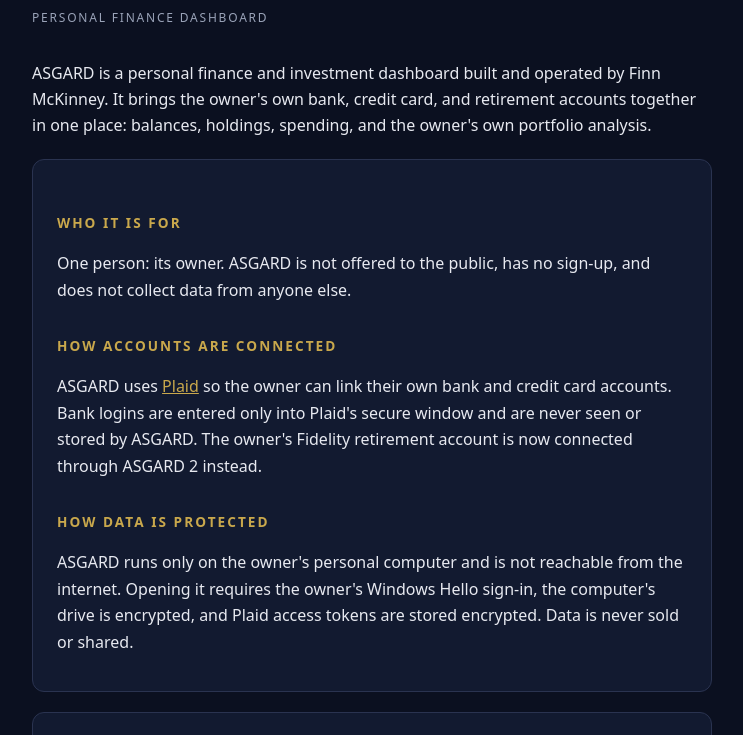
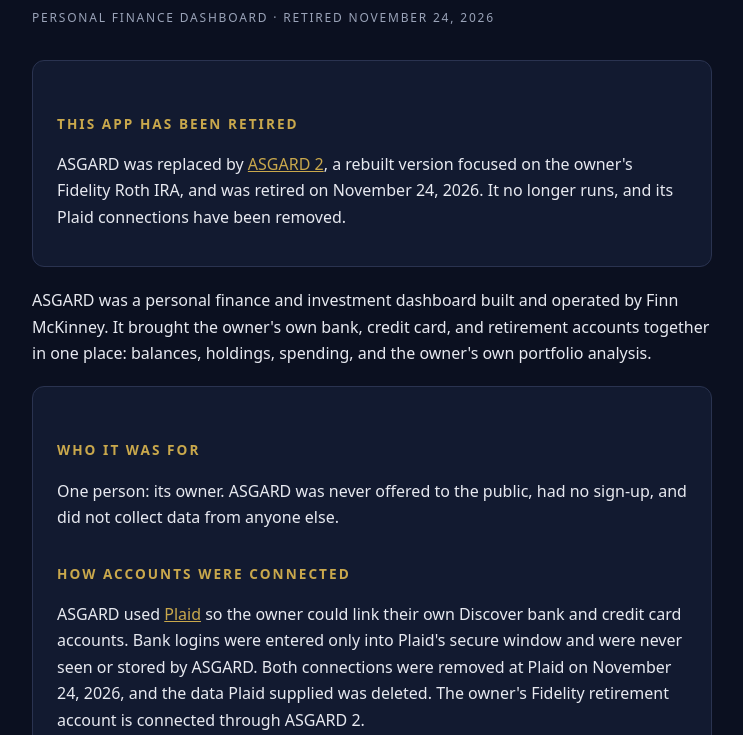
Before and after one commit to finnamckinney-max/finnamckinney-max.github.io, a plain HTML site: page index.html in a window 1280 px wide. Shown: the part 217-952 px from the top of the page, without its empty margins (268-1011 px from the left). Drawn offline with Linux system fonts and the light colour scheme.

Commit message:
ASGARD (v1) retired 2026-11-24: Plaid connections removed; pages now say so
Co-Authored-By: Claude Opus 5.5 <noreply@anthropic.com>

```diff
--- a/index.html
+++ b/index.html
@@ -14,32 +14,34 @@
 <main>
   <img class="logo" src="assets/asgard-logo-mountains-512.png" alt="ASGARD logo" width="96" height="96">
   <h1>ASGARD</h1>
-  <div class="tag">Personal finance dashboard</div>
+  <div class="tag">Personal finance dashboard · Retired November 24, 2026</div>
 
-  <p>ASGARD is a personal finance and investment dashboard built and operated by Finn McKinney.
-  It brings the owner's own bank, credit card, and retirement accounts together in one place:
+  <div class="card">
+    <h2>This app has been retired</h2>
+    <p>ASGARD was replaced by <a href="asgard2/">ASGARD 2</a>, a rebuilt version focused on the
+    owner's Fidelity Roth IRA, and was retired on November 24, 2026. It no longer runs, and its
+    Plaid connections have been removed.</p>
+  </div>
+
+  <p>ASGARD was a personal finance and investment dashboard built and operated by Finn McKinney.
+  It brought the owner's own bank, credit card, and retirement accounts together in one place:
   balances, holdings, spending, and the owner's own portfolio analysis.</p>
 
   <div class="card">
-    <h2>Who it is for</h2>
-    <p>One person: its owner. ASGARD is not offered to the public, has no sign-up, and does not
+    <h2>Who it was for</h2>
+    <p>One person: its owner. ASGARD was never offered to the public, had no sign-up, and did not
     collect data from anyone else.</p>
 
-    <h2>How accounts are connected</h2>
-    <p>ASGARD uses <a href="https://plaid.com">Plaid</a> so the owner can link their own bank and
-    credit card accounts. Bank logins are entered only into Plaid's secure window and are never seen or
-    stored by ASGARD. The owner's Fidelity retirement account is now connected through ASGARD 2 instead.</p>
+    <h2>How accounts were connected</h2>
+    <p>ASGARD used <a href="https://plaid.com">Plaid</a> so the owner could link their own Discover bank
+    and credit card accounts. Bank logins were entered only into Plaid's secure window and were never seen
+    or stored by ASGARD. Both connections were removed at Plaid on November 24, 2026, and the data Plaid
+    supplied was deleted. The owner's Fidelity retirement account is connected through ASGARD 2.</p>
 
-    <h2>How data is protected</h2>
-    <p>ASGARD runs only on the owner's personal computer and is not reachable from the internet.
-    Opening it requires the owner's Windows Hello sign-in, the computer's drive is encrypted, and
-    Plaid access tokens are stored encrypted. Data is never sold or shared.</p>
-  </div>
-
-  <div class="card">
-    <h2>ASGARD 2</h2>
-    <p>ASGARD is being replaced by <a href="asgard2/">ASGARD 2</a>, a rebuilt version focused on the
-    owner's Fidelity Roth IRA. This version will be retired once the move is complete.</p>
+    <h2>How data was protected</h2>
+    <p>ASGARD ran only on the owner's personal computer and was not reachable from the internet.
+    Opening it required the owner's Windows Hello sign-in, the computer's drive is encrypted, and
+    Plaid access tokens were stored encrypted. Data was never sold or shared.</p>
   </div>
 
   <p>Read the full <a href="privacy.html">Privacy Policy</a>.</p>
```
Also changed, not shown: privacy.html (+6 -4 lines).
